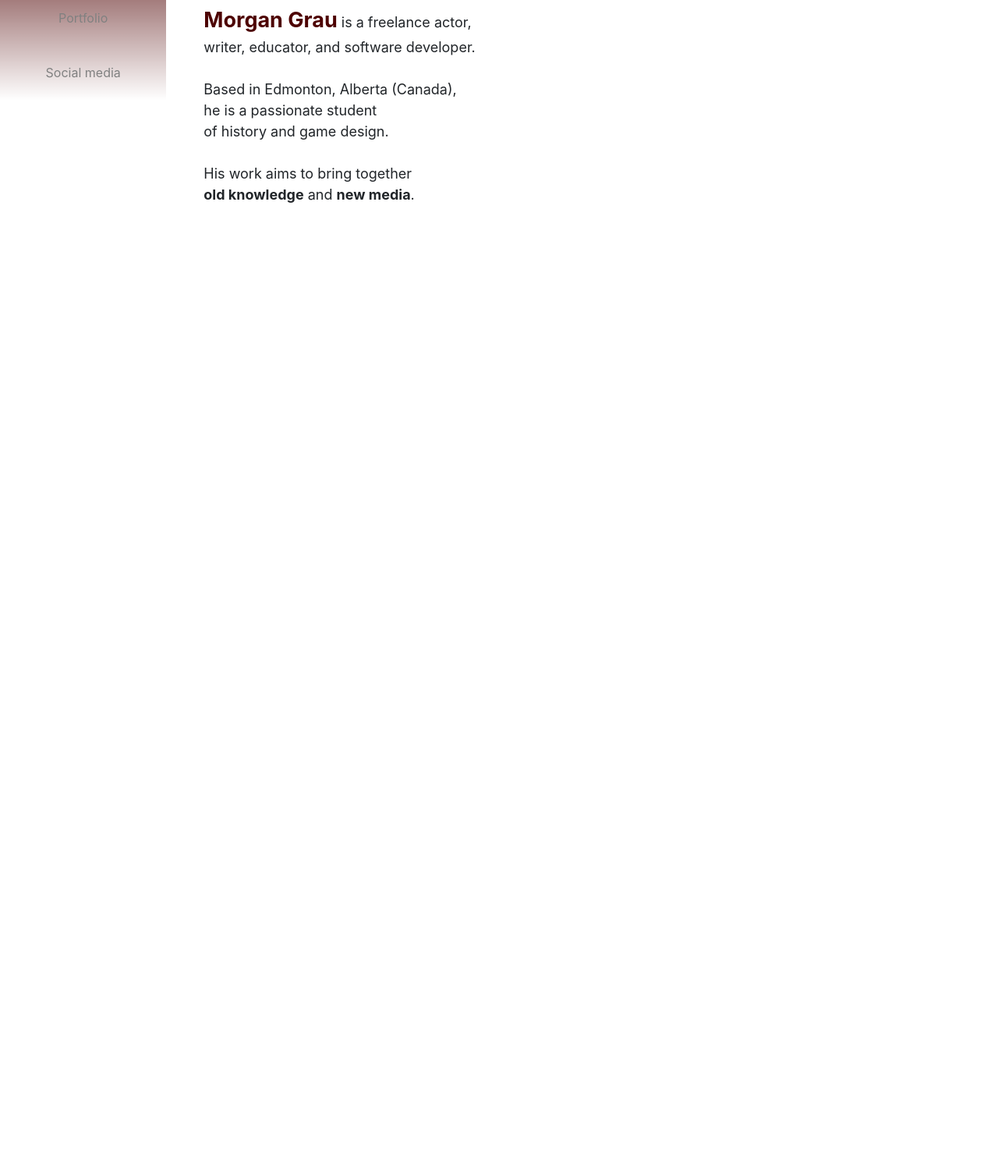
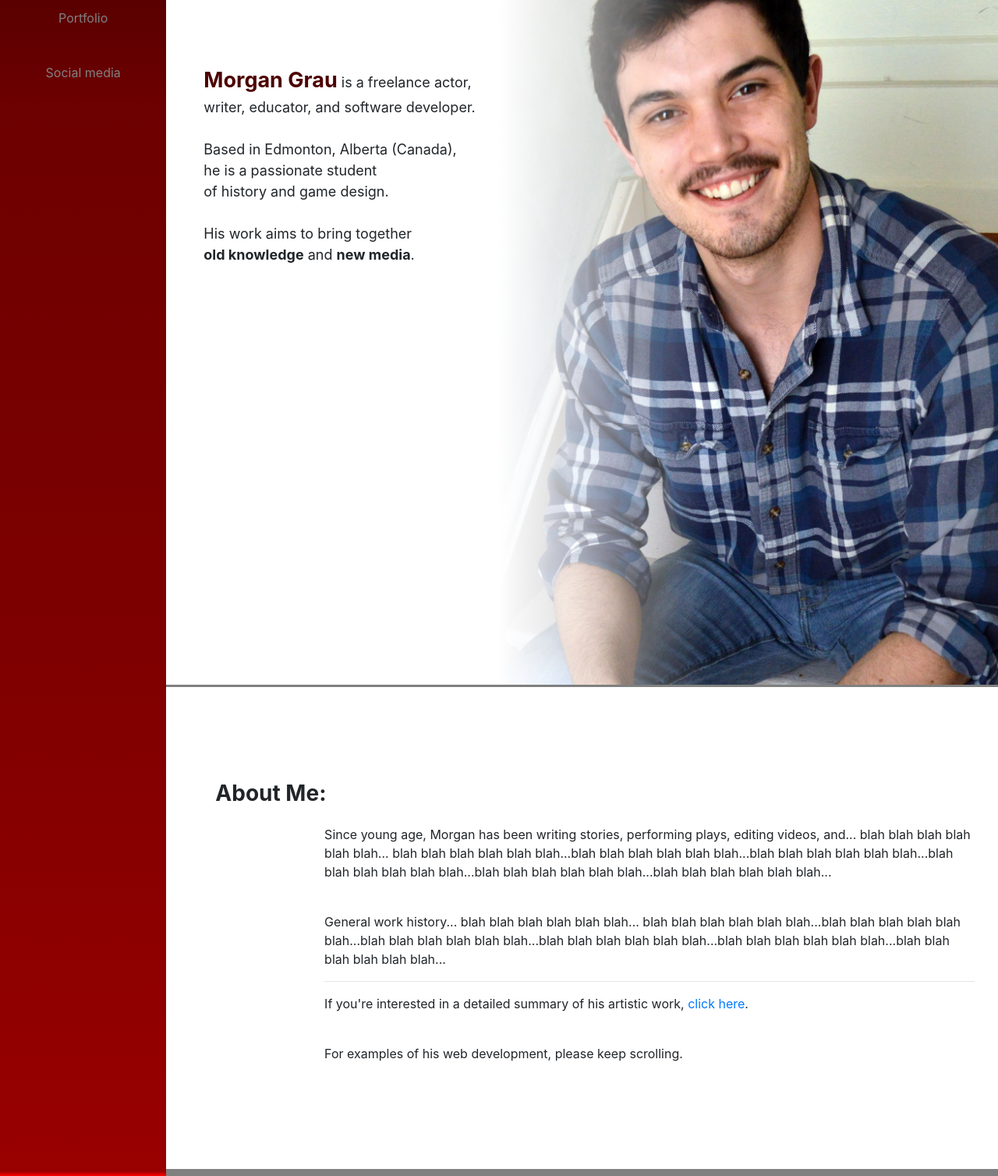
Before and after one commit to WarlockHolmes/portfolio, a plain HTML site: page index.html in a window 1280 px wide. Shown: the part 122-1630 px from the top of the page at 78% size. Before the commit the page ends 800 px from the top, so only its background shows below. Drawn offline with nearby package versions, Linux system fonts and the light colour scheme.

Commit message:
Minor tweaks to intro spacing, added bio section

```diff
--- a/index.html
+++ b/index.html
@@ -22,7 +22,7 @@
   <div class="row my-0" id="top">
     <div class="margin col-2" id="top-margin">
     </div>
-    <div class="col-10 px-0 section position-relative">
+    <div class="col-10 px-0 content position-relative">
       <div id="translucent">
         <p class="pl-5"> <span class="font-weight-bold">Morgan Grau</span> is a freelance actor,
           writer, educator, and software developer.
@@ -43,15 +43,24 @@
   <div class="row my-0" id="bio">
     <div class="margin col-2" id="bio-margin">
     </div>
-    <div class="col-10 px-0 section">
-      <p class="ml-auto text-wrap">Since young age, Morgan has been writing stories, performing plays, editing videos, and... blah blah blah blah blah blah... blah blah blah blah blah blah...blah blah blah blah blah blah...blah blah blah blah blah blah...blah blah blah blah blah blah...blah blah blah blah blah blah...blah blah blah blah blah blah...</p>
+    <div class="col-10 content" id="bio-content">
+      <h3 class="font-weight-bold pl-5">About Me:</h3>
+      <div class="col-10 pt-3 float-right">
+        <p class="text-wrap">Since young age, Morgan has been writing stories, performing plays, editing videos, and... blah blah blah blah blah blah... blah blah blah blah blah blah...blah blah blah blah blah blah...blah blah blah blah blah blah...blah blah blah blah blah blah...blah blah blah blah blah blah...blah blah blah blah blah blah...</p>
+        <br>
+        <p>General work history... blah blah blah blah blah blah... blah blah blah blah blah blah...blah blah blah blah blah blah...blah blah blah blah blah blah...blah blah blah blah blah blah...blah blah blah blah blah blah...blah blah blah blah blah blah...</p>
+        <hr>
+        <p>If you're interested in a detailed summary of his artistic work, <a href="./documents/ArtisticCV.docx">click here</a>.</p>
+        <br>
+        <p>For examples of his web development, please keep scrolling.</p>
+      </div>
     </div>
   </div>
   <!-- Portfolio -->
   <div class="row" id="portfolio">
     <div class="margin col-2" id="portfolio-margin">
     </div>
-    <div class="col-10 px-0 section">
+    <div class="col-10 content">
 
     </div>
   </div>
@@ -59,7 +68,7 @@
   <footer class="row" id="links">
     <div class="margin col-2" id="links-margin">
     </div>
-    <div class="col-10 px-0 section">
+    <div class="col-10 content">
     </div>
   </footer>
 
--- a/style.css
+++ b/style.css
@@ -24,7 +24,7 @@
   background-image: linear-gradient(to bottom,rgb(204,0,0), rgb(255,0,0));
 }
 
-.section {
+.content {
   border-bottom: 3px grey solid;
 }
 
@@ -57,7 +57,7 @@ nav {
 }
 
 #translucent {
-  background-image: linear-gradient(to right,rgba(255,255,255,1) 35%, rgba(255,255,255,0) 65%);
+  background-image: linear-gradient(to right,rgba(255,255,255,1) 40%, rgba(255,255,255,0) 65%);
   position: absolute;
   height: 100%;
   width: 100%;
@@ -72,7 +72,7 @@ nav {
 #top p {
   font-size: 18px;
   white-space: pre-line;
-  transform: translateY(50%);
+  transform: translateY(80%);
 }
 
 @media (max-width: 767px) {
@@ -86,6 +86,11 @@ nav {
   }
 }
 
+/* Bio */
+
+#bio-content {
+  padding: 120px 15px;
+}
 
 /* Portfolio */
 
```
Also changed, not shown: images/mg.jpg (added), 1 other file.
